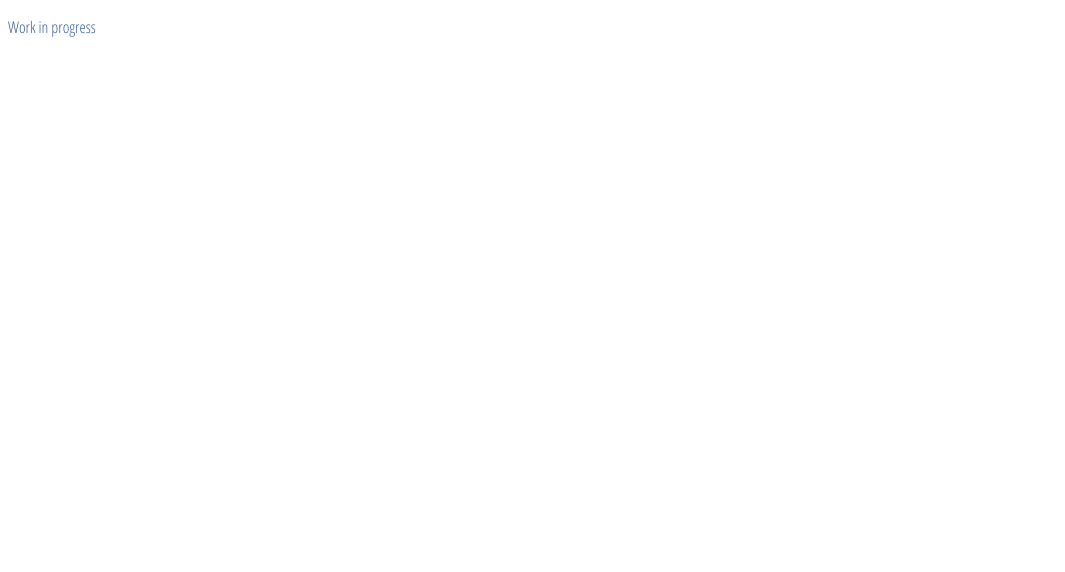
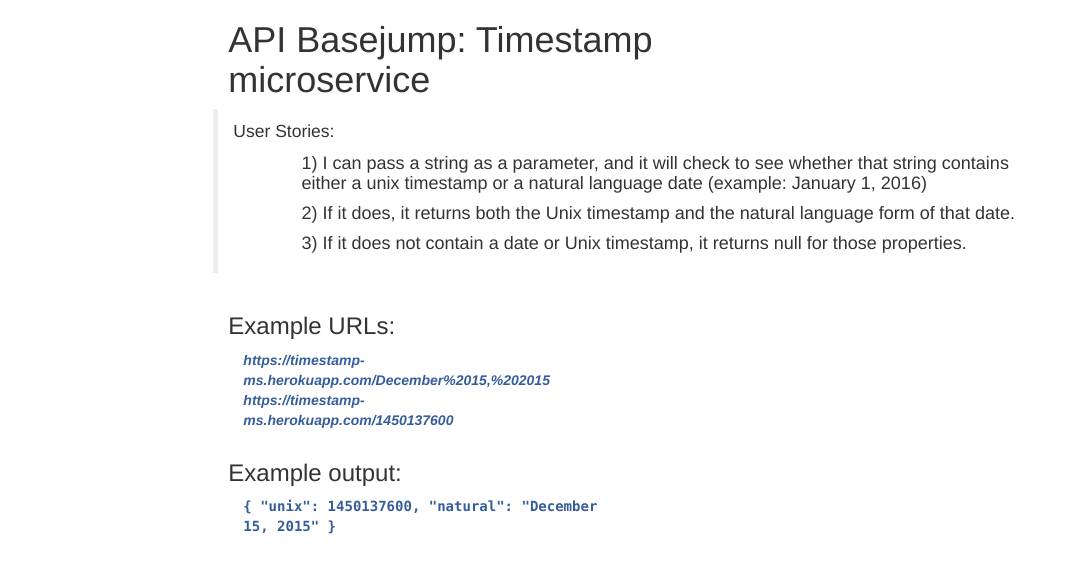
Before and after one commit to asitaru/Timestamp, a website: page index.html in a window 1280 px wide. Shown: the whole page, without its empty margins (0-1065 px from the left). Drawn offline with nearby package versions, Linux system fonts and the light colour scheme.

Commit message:
Created the front-end

```diff
--- a/app/css/main.css
+++ b/app/css/main.css
@@ -1,4 +1,7 @@
-p{
-    font-family: 'Open Sans Condensed', sans-serif;
+samp{
     color: #365d9b;
 }
+
+#url{
+    color: #365d9b;
+}
--- a/index.html
+++ b/index.html
@@ -5,15 +5,55 @@
     <!-- Required meta tags always come first -->
     <meta charset="utf-8">
 
-    <link rel="stylesheet" type='text/css' href="../css/main.css"/>
+    <link rel="stylesheet" href="node_modules/bootstrap/dist/css/bootstrap.css" />
+    <link rel="stylesheet" type='text/css' href="app/css/main.css" />
     <link href="https://fonts.googleapis.com/css?family=Open+Sans+Condensed:300" rel="stylesheet">
 
     <title>Timestamp Microservice</title>
 </head>
 
-<body>
-    <p>Work in progress</p>
+<body class="container-fluid">
+    <div class="row">
+        <div class="col-xs-6 col-xs-offset-2">
+            <h1>API Basejump: Timestamp microservice</h1>
+        </div>
+        <blockquote class="col-xs-8 col-xs-offset-2">
+            <p>User Stories:</p>
+            <h4 class="col-xs-offset-1">    1) I can pass a string as a parameter,
+                 and it will check to see whether that string contains either
+                 a unix timestamp or a natural language date (example: January 1, 2016)
+             </h4>
+            <h4 class="col-xs-offset-1">    2) If it does, it returns both the Unix
+                 timestamp and the natural language form of that date.
+             </h4>
+            <h4 class="col-xs-offset-1">    3) If it does not contain a date or Unix
+                 timestamp, it returns null for those properties.
+            </h4>
+        </blockquote>
+    </div>
+    <div>
+        <div class="row">
+        <div class="col-xs-6 col-xs-offset-2">
+            <h3>Example URLs: </h3>
+            <p id="url" class="col-xs-7">
+                <em><strong>
+                    https://timestamp-ms.herokuapp.com/December%2015,%202015</br>
+                    https://timestamp-ms.herokuapp.com/1450137600
+                </strong></em>
+            </p>
+        </div>
+    </div>
+        <div class="row">
+            <div class ="col-xs-6 col-xs-offset-2">
+            <h3> Example output:</h3>
+            <p class="col-xs-8"><strong><samp>{ "unix": 1450137600, "natural": "December 15, 2015" }</samp></strong></p>
+        </div>
+        </div>
+    </div>
+    <div class="row">
+        <div class=< /div>
 
 </body>
+<script src="http://localhost:35729/livereload.js"></script>
 
 </html>
--- a/package.json
+++ b/package.json
@@ -21,6 +21,7 @@
   },
   "homepage": "https://github.com/asitaru/Timestamp#readme",
   "dependencies": {
+    "bootstrap": "^3.3.7",
     "express": "^4.15.2",
     "moment": "^2.17.1"
   }
--- a/server.js
+++ b/server.js
@@ -3,7 +3,8 @@ var moment = require('moment');
 
 var app = express();
 
-app.use(express.static(__dirname + '/app'));
+app.use('/app', express.static(__dirname + "/app"));
+app.use('/node_modules', express.static(__dirname + "/node_modules"));
 
 app.use('/:str', (req,res)=>{
 
```
